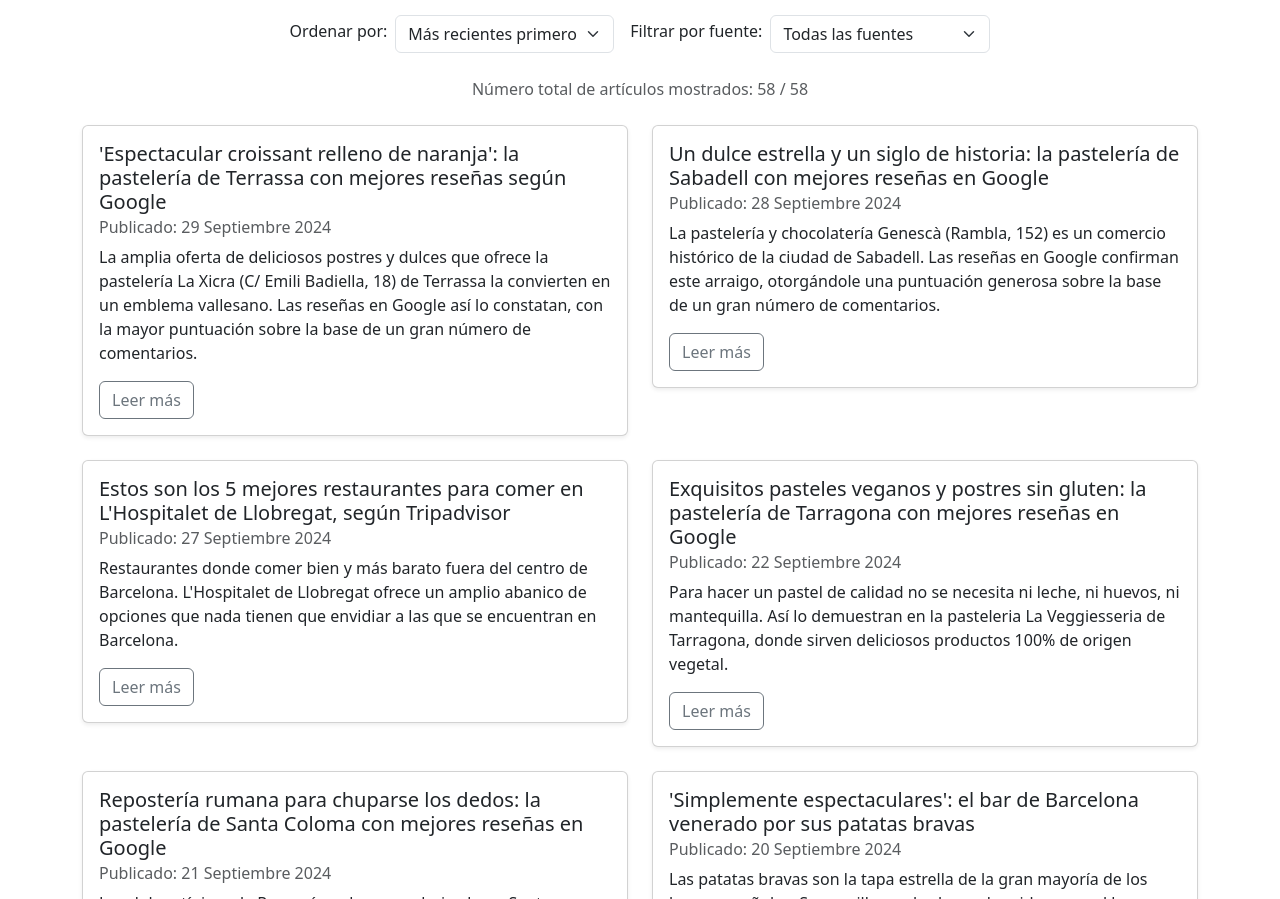
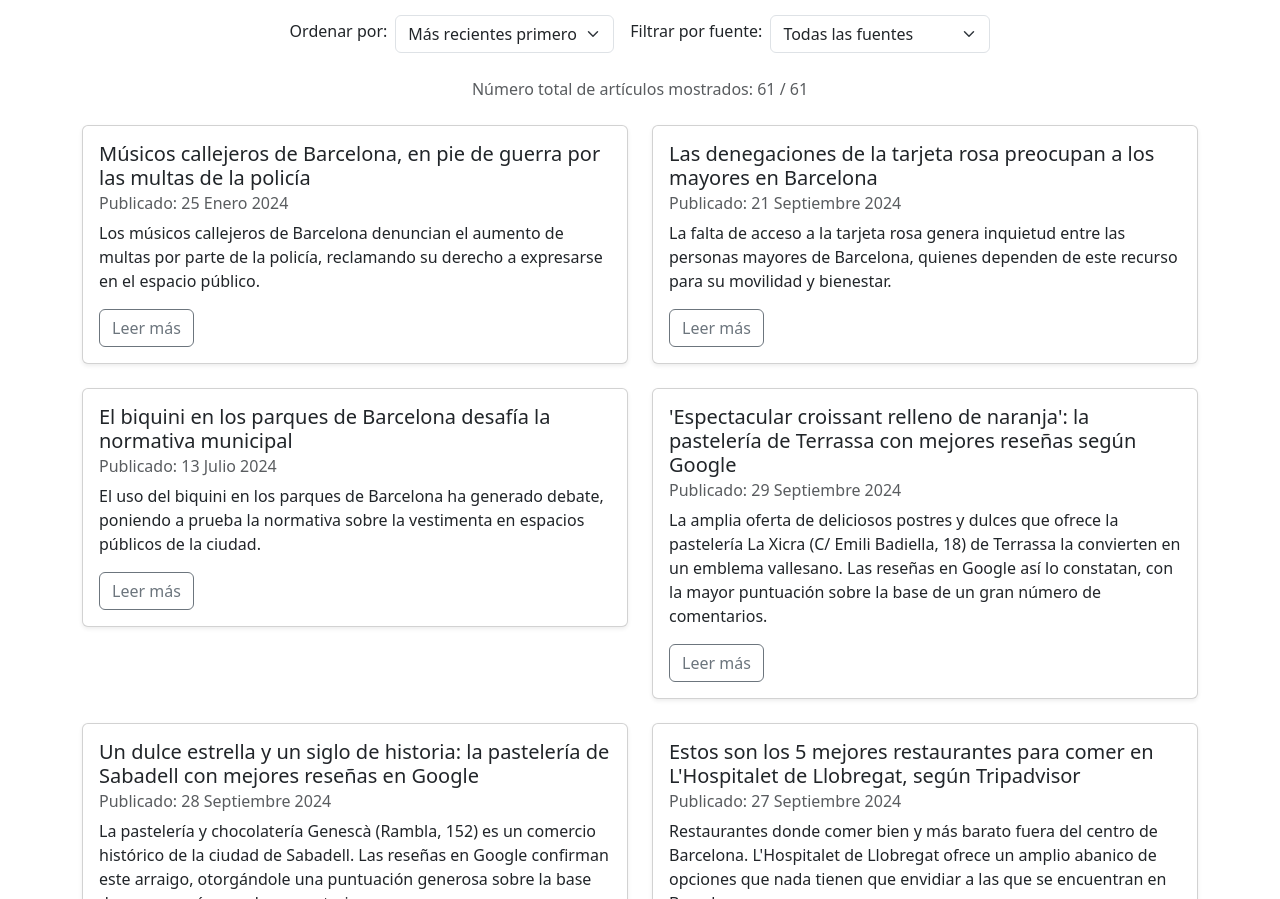
Before and after one commit to sergi-moliner/A-portafolio, a plain HTML site: page index.html in a window 1280 px wide. Shown: the part 600-1499 px from the top of the page. Drawn offline with nearby package versions, Linux system fonts and the light colour scheme.

Commit message:
updated 3 articles

```diff
--- a/index.html
+++ b/index.html
@@ -56,6 +56,48 @@
             <div class="row">
                 <div class="container">
                     <div class="row">
+                        <div class="col-md-6 mb-4">
+                            <div class="card shadow-sm article-card">
+                                <div class="card-body">
+                                    <h5 class="card-title">
+                                        <a href="https://www.elperiodico.com/es/barcelona/20240125/musicos-callejeros-barcelona-policia-multas-96820033" target="_blank" class="text-decoration-none text-dark">
+                                            Músicos callejeros de Barcelona, en pie de guerra por las multas de la policía
+                                        </a>
+                                    </h5>
+                                    <h6 class="card-subtitle mb-2 text-muted">Publicado: 25 Enero 2024</h6>
+                                    <p class="card-text">Los músicos callejeros de Barcelona denuncian el aumento de multas por parte de la policía, reclamando su derecho a expresarse en el espacio público.</p>
+                                    <a href="https://www.elperiodico.com/es/barcelona/20240125/musicos-callejeros-barcelona-policia-multas-96820033" target="_blank" class="btn btn-outline-secondary">Leer más</a>
+                                </div>
+                            </div>
+                        </div>
+                        <div class="col-md-6 mb-4">
+                            <div class="card shadow-sm article-card">
+                                <div class="card-body">
+                                    <h5 class="card-title">
+                                        <a href="https://www.elperiodico.com/es/barcelona/20240921/denegaciones-tarjeta-rosa-preocupan-mayores-barcelona-108358822" target="_blank" class="text-decoration-none text-dark">
+                                            Las denegaciones de la tarjeta rosa preocupan a los mayores en Barcelona
+                                        </a>
+                                    </h5>
+                                    <h6 class="card-subtitle mb-2 text-muted">Publicado: 21 Septiembre 2024</h6>
+                                    <p class="card-text">La falta de acceso a la tarjeta rosa genera inquietud entre las personas mayores de Barcelona, quienes dependen de este recurso para su movilidad y bienestar.</p>
+                                    <a href="https://www.elperiodico.com/es/barcelona/20240921/denegaciones-tarjeta-rosa-preocupan-mayores-barcelona-108358822" target="_blank" class="btn btn-outline-secondary">Leer más</a>
+                                </div>
+                            </div>
+                        </div>
+                        <div class="col-md-6 mb-4">
+                            <div class="card shadow-sm article-card">
+                                <div class="card-body">
+                                    <h5 class="card-title">
+                                        <a href="https://www.elperiodico.com/es/barcelona/20240713/biquini-parques-desafia-normativa-barcelona-105501140" target="_blank" class="text-decoration-none text-dark">
+                                            El biquini en los parques de Barcelona desafía la normativa municipal
+                                        </a>
+                                    </h5>
+                                    <h6 class="card-subtitle mb-2 text-muted">Publicado: 13 Julio 2024</h6>
+                                    <p class="card-text">El uso del biquini en los parques de Barcelona ha generado debate, poniendo a prueba la normativa sobre la vestimenta en espacios públicos de la ciudad.</p>
+                                    <a href="https://www.elperiodico.com/es/barcelona/20240713/biquini-parques-desafia-normativa-barcelona-105501140" target="_blank" class="btn btn-outline-secondary">Leer más</a>
+                                </div>
+                            </div>
+                        </div>
                         <div class="col-md-6 mb-4">
                             <div class="card shadow-sm article-card"data-source="elperiodico.com">
                                 <div class="card-body">
```
